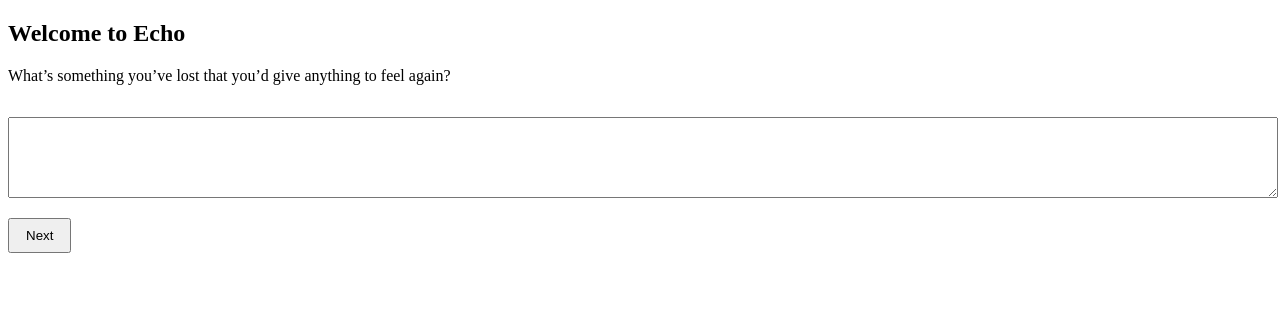
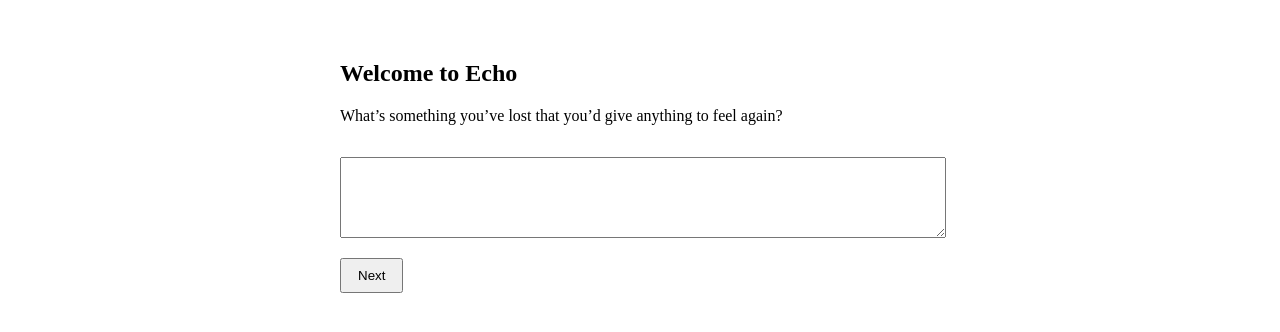
Before and after one commit to DavidGordonLang/echo-app, a React (Create React App) app: page / in a window 1280 px wide. Shown: the top 332 px of the page. Built offline with nearby package versions, Linux system fonts and the light colour scheme.

Commit message:
Update SeedForm.jsx

```diff
--- a/src/components/SeedForm.jsx
+++ b/src/components/SeedForm.jsx
@@ -1,7 +1,7 @@
 import React, { useState } from "react";
 import questions from "../data/questions";
 
-function SeedForm({ onComplete }) {
+function SeedForm({ onSeedSubmit }) {
   const [answers, setAnswers] = useState(Array(questions.length).fill(""));
   const [current, setCurrent] = useState(0);
 
@@ -15,17 +15,20 @@ function SeedForm({ onComplete }) {
     if (current < questions.length - 1) {
       setCurrent(current + 1);
     } else {
+      // Save to localStorage (optional)
       const seedObject = {
         answers,
         timestamp: new Date().toISOString()
       };
       localStorage.setItem("echo_seed", JSON.stringify(seedObject));
-      onComplete();
+
+      // ✅ Pass seed data back to App.jsx
+      onSeedSubmit(answers);
     }
   };
 
   return (
-    <div>
+    <div style={{ padding: "2rem", maxWidth: "600px", margin: "auto" }}>
       <h2>Welcome to Echo</h2>
       <p>{questions[current]}</p>
       <textarea
```
